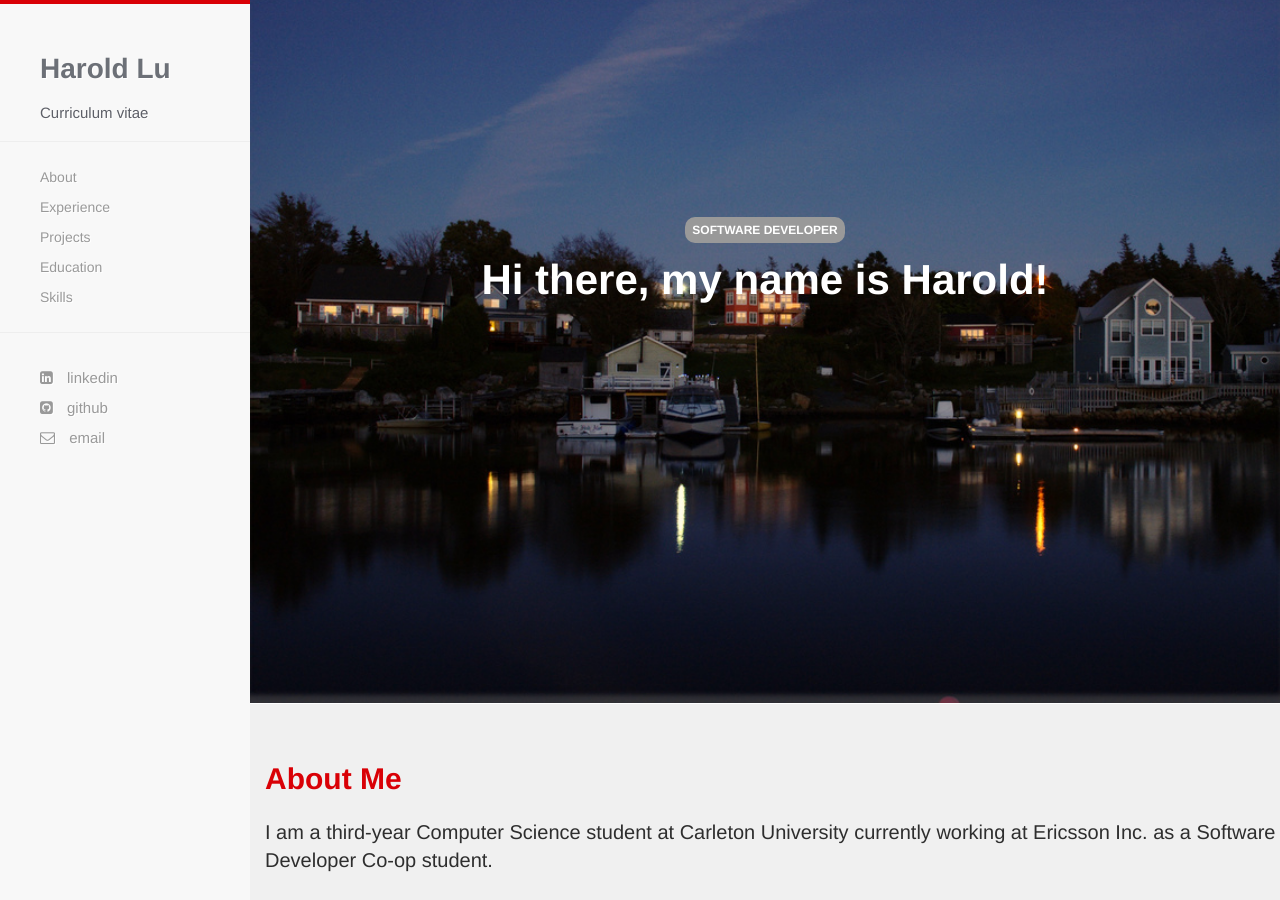
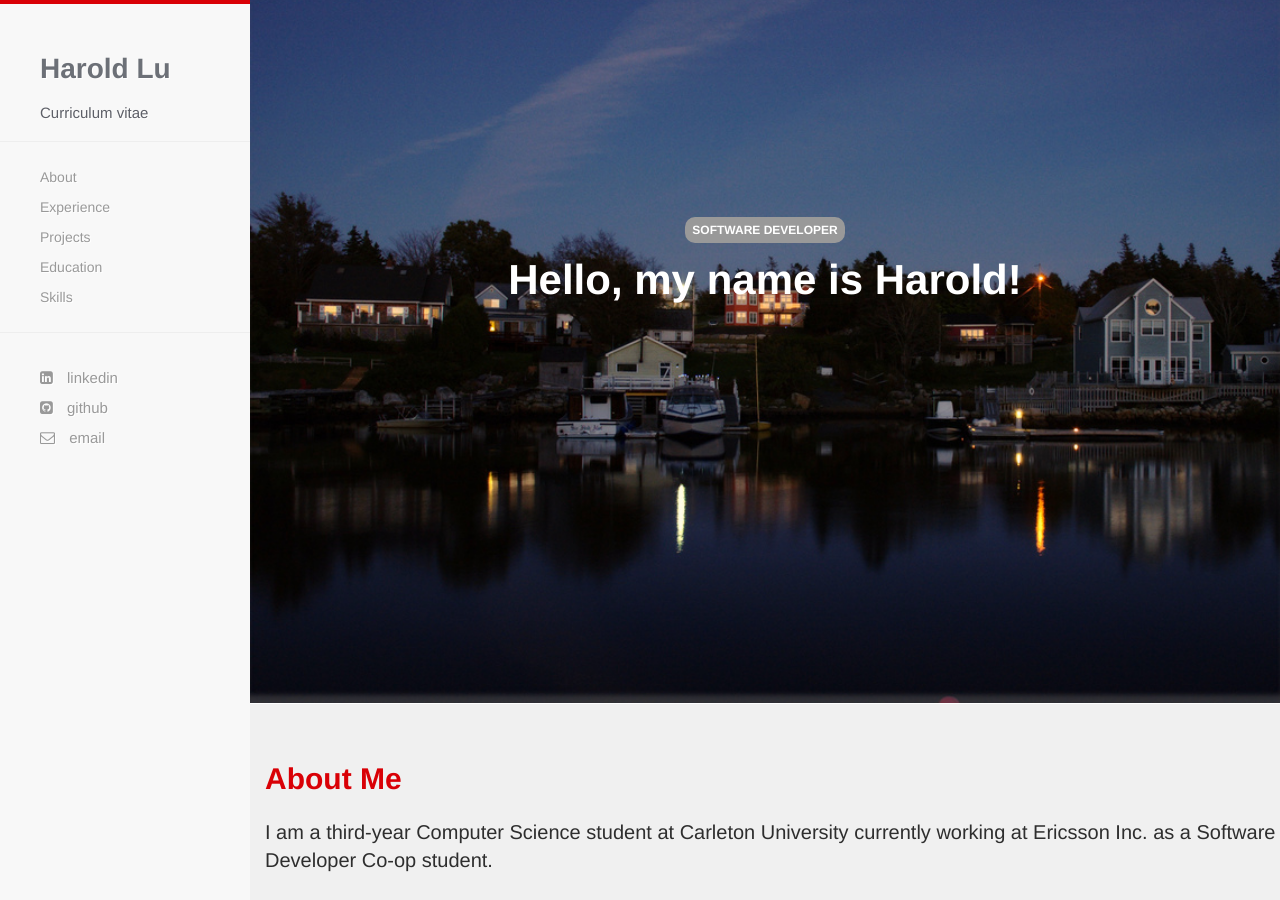
Before and after one commit to harold-lu/harold-lu.github.io, a Jekyll site: the page built from index.html, in a window 1280 px wide and 900 px high. Built offline with Jekyll 4.4.1, drawn with Linux system fonts in a browser that asks for light colours; nearby versions of some CDN libraries; some web fonts are replaced; some of the changed text lies outside the part shown.

Commit message:
fill in content

```diff
--- a/_includes/greeting.html
+++ b/_includes/greeting.html
@@ -1,7 +1,7 @@
   <div class="container">
     <div id="welcome-greeting">
       <h1>About Me</h1>
-      <h2>I am a third-year Computer Science student at Carleton University currently working at Ericsson Inc. as a Software Developer Co-op student. <br><br> Ambitious, adaptable, and always looking for new experiences. Connect with me on one of my socials. </h2>
+      <h2>I am a third-year Computer Science student at Carleton University currently working at Ericsson Inc. as a Software Developer Co-op student. <br><br> Ambitious, adaptable, and always looking for new experiences. Feel free to connect with me on one of my socials. </h2>
       <hr />
     </div>
   </div>
--- a/_includes/showcase.html
+++ b/_includes/showcase.html
@@ -5,7 +5,7 @@
     <div class="showcase-wrapper sticky">
       <div class="showcase-text">
           {% for post in site.posts limit: 1 %}
-          <span class="badge lazy"><smaller>SOFTWARE DEVELOPER</smaller></span><br>Hi there, my name is Harold!
+          <span class="badge lazy"><smaller>SOFTWARE DEVELOPER</smaller></span><br>Hello, my name is Harold!
           {% endfor %}
       </div>
     </div>
--- a/index.html
+++ b/index.html
@@ -27,7 +27,7 @@
         <tbody>
           <tr>
             <td valign="top" class="td2">
-              <p class="p1"><span class="s2"><a href="http://reddit.com/r/malefashionadvice"><b>r/malefashionadvice</b></a></span></p>
+              <p class="p1"><span class="s2"><img src="{{ site.baseurl }}/images/ericsson.jpg"></span></p>
             </td>
             <td valign="top" class="td3">
               <p class="p1"><span class="s1">This is the go-to community for beginners in male fashion. Their FAQ guides are extremely helpful. The fashion here tends to be more of the casual-professional side, with a healthy dose of urban fashionwear.<span class="Apple-converted-space"> </span></span></p>
```
Also changed, not shown: images/20164299389.png (added), images/carleton.jpg (added), images/dnd.jpg (added), images/download.png (added), images/ericsson.jpg (added), images/ericsson_econ.png (added), images/stats.jpg (added), images/unnamed.png (added).
